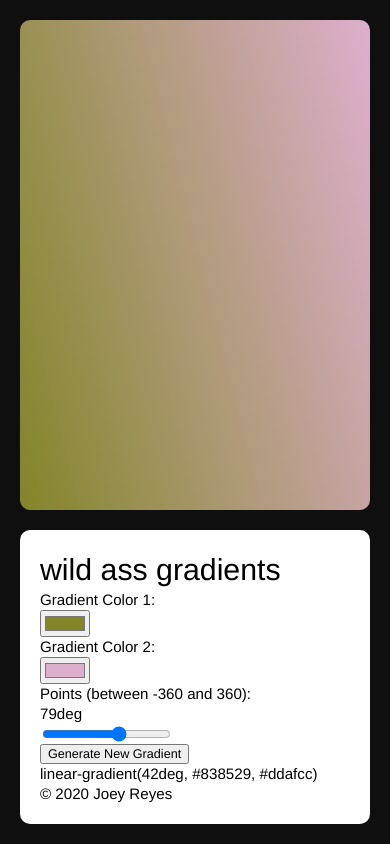
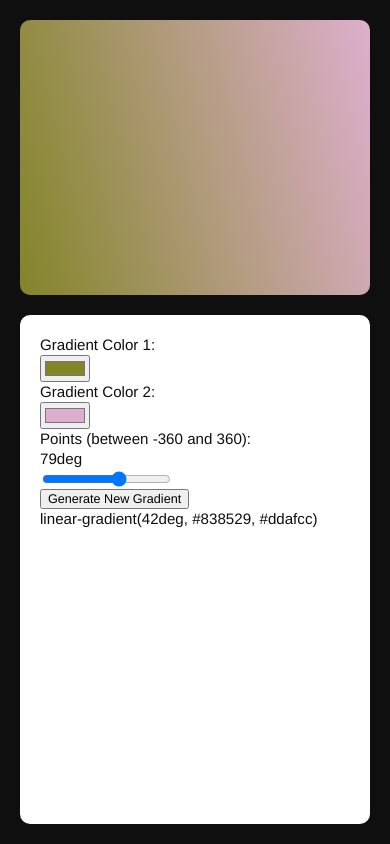
Before and after one commit to jreyes88/wild-ass-gradients, a plain HTML site: page index.html in a window 390 px wide. Drawn offline with Linux system fonts and the light colour scheme.

Commit message:
Messing with styles

```diff
--- a/index.html
+++ b/index.html
@@ -17,7 +17,7 @@
     <main>
       <div class="gradient-area"></div>
       <div class="gradient-control">
-        <h1>wild ass gradients</h1>
+        <!-- <h1>wild ass gradients</h1> -->
         <form action="" class="gradient-form">
           <fieldset>
             <label for="gradient1">Gradient Color 1:</label>
@@ -33,7 +33,7 @@
         <div class="output">
           <p id="outputcss"></p>
         </div>
-        <p class="copyright">&copy; 2020 Joey Reyes</p>
+        <!-- <p class="copyright">&copy; 2020 Joey Reyes</p> -->
       </div>
     </main>
   </div>
--- a/scss/_layout.scss
+++ b/scss/_layout.scss
@@ -25,6 +25,6 @@ main {
   grid-gap: 20px;
   @media screen and (max-width: 860px) {
     grid-template-columns: 1fr;
-    grid-template-rows: 2fr 1fr;
+    // grid-template-rows: 2fr 1fr;
   }
 }
--- a/scss/_typography.scss
+++ b/scss/_typography.scss
@@ -2,6 +2,7 @@ $sansserif: "HelveticaNeue-Light", "Helvetica Neue Light", "Helvetica Neue", Hel
 
 body {
   font-size: 100%;
+  color: $black;
 }
 
 body, caption, th, td, input, textarea, select, option, legend, fieldset, h1, h2, h3, h4, h5, h6 {
```
Also changed, not shown: base.css.
